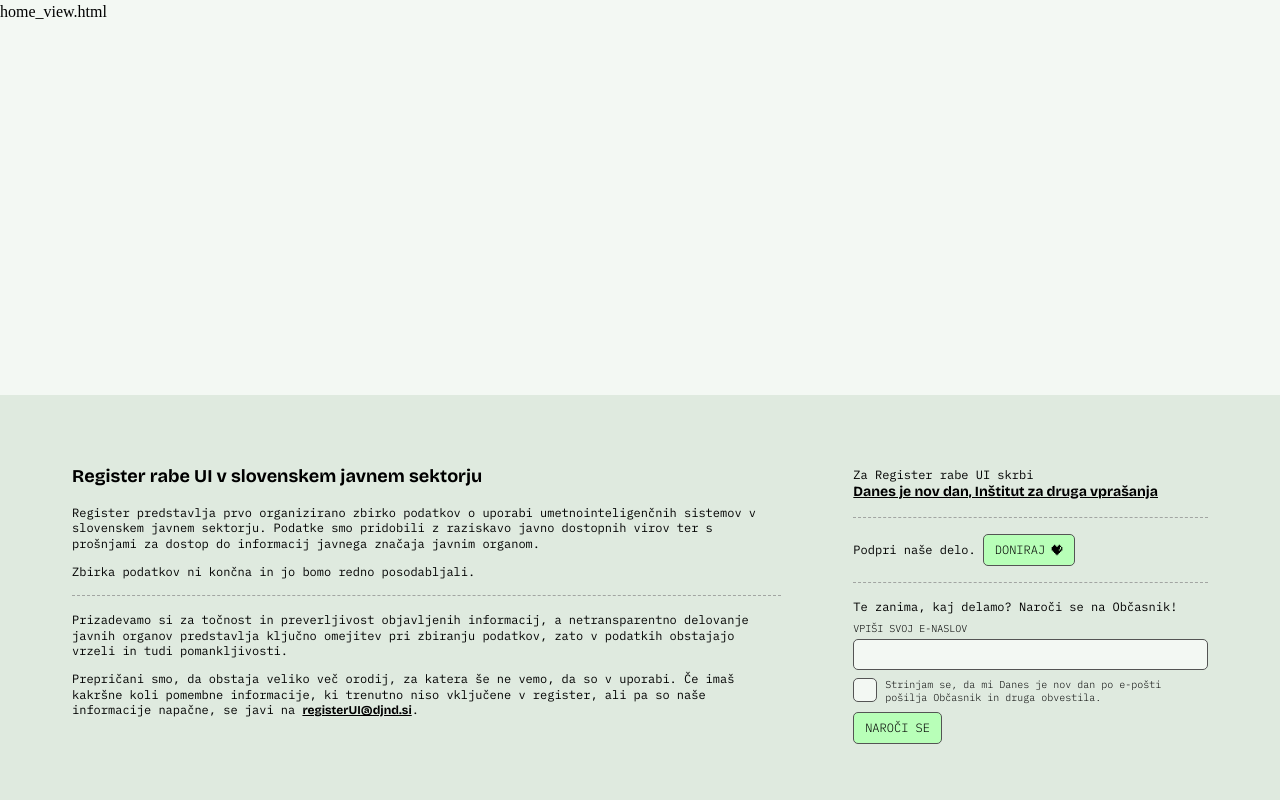
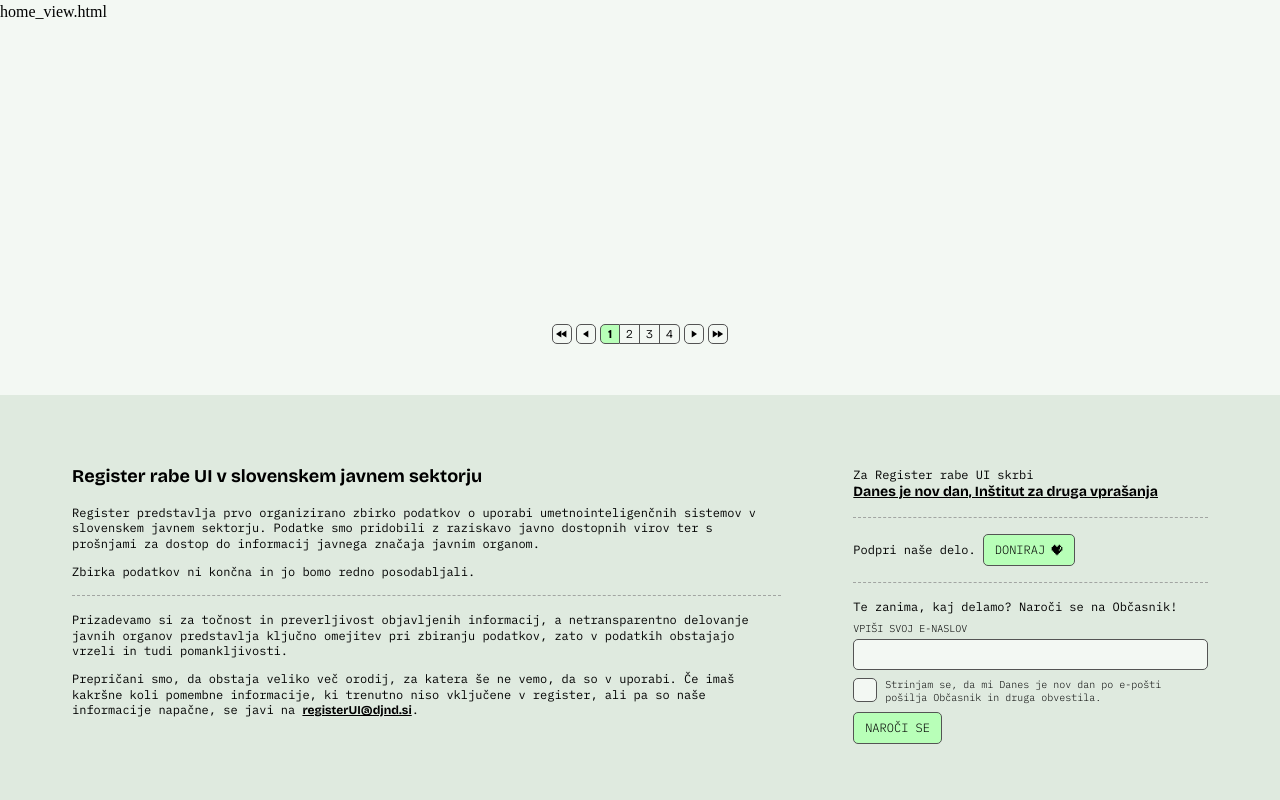
Before and after one commit to danesjenovdan/ai-registry, a Django app: page / in a window 1280 px wide. Run offline with Django 5.2, Linux system fonts and the light colour scheme; style sheets or scripts are compiled from the project's sources.

Commit message:
paginator design

```diff
--- a/ai_register/home/templates/home/home_view.html
+++ b/ai_register/home/templates/home/home_view.html
@@ -4,6 +4,10 @@
   <main class="page-content">
     <div class="container">
       home_view.html
+
+      <div style="margin-top: 300px">
+        {% include "home/partials/paginator.html" %}
+      </div>
     </div>
   </main>
 {% endblock content %}
--- /dev/null
+++ b/ai_register/home/templates/home/partials/paginator.html
@@ -0,0 +1,34 @@
+<div class="paginator">
+  <a href="#" class="page-link page-first">
+    <svg xmlns="http://www.w3.org/2000/svg" fill="#000" viewBox="0 0 11 8">
+      <path d="M5 4 10.25.536v6.928L5 4Z" />
+      <path d="M0 4 5.25.536v6.928L0 4Z" />
+    </svg>
+  </a>
+
+  <a href="#" class="page-link page-prev">
+    <svg xmlns="http://www.w3.org/2000/svg" fill="#000" viewBox="0 0 6 8">
+      <path d="M0 4 5.25.536v6.928L0 4Z" />
+    </svg>
+  </a>
+
+  <div class="page-links">
+    <a href="#" class="page-link page-number active">1</a>
+    <a href="#" class="page-link page-number">2</a>
+    <a href="#" class="page-link page-number">3</a>
+    <a href="#" class="page-link page-number">4</a>
+  </div>
+
+  <a href="#" class="page-link page-next">
+    <svg xmlns="http://www.w3.org/2000/svg" fill="#000" viewBox="0 0 6 8">
+      <path d="M6 4 .75 7.464V.536L6 4Z" />
+    </svg>
+  </a>
+
+  <a href="#" class="page-link page-last">
+    <svg xmlns="http://www.w3.org/2000/svg" fill="#000" viewBox="0 0 11 8">
+      <path d="M6 4 .75 7.464V.536L6 4Z" />
+      <path d="M11 4 5.75 7.464V.536L11 4Z" />
+    </svg>
+  </a>
+</div>
--- /dev/null
+++ b/scss-compile/scss/_paginator.scss
@@ -0,0 +1,52 @@
+.paginator {
+  display: flex;
+  gap: 0.25rem;
+  width: fit-content;
+  margin-inline: auto;
+
+  .page-link {
+    display: grid;
+    place-items: center;
+    width: 1.25rem;
+    height: 1.25rem;
+    border: 0.5px solid var(--border-color-alt);
+    border-radius: 5px;
+    font-family: var(--font-main);
+    font-weight: 300;
+    font-size: 0.75rem;
+    line-height: 1;
+    text-decoration: none;
+
+    &.active {
+      background: var(--accent-color);
+      font-weight: 700;
+    }
+
+    svg {
+      width: auto;
+      height: 45%;
+    }
+  }
+
+  .page-links {
+    display: flex;
+
+    .page-link {
+      border-radius: 0;
+
+      &:not(:first-child) {
+        border-left: 0;
+      }
+
+      &:first-child {
+        border-top-left-radius: 5px;
+        border-bottom-left-radius: 5px;
+      }
+
+      &:last-child {
+        border-top-right-radius: 5px;
+        border-bottom-right-radius: 5px;
+      }
+    }
+  }
+}
--- a/scss-compile/scss/bundle.scss
+++ b/scss-compile/scss/bundle.scss
@@ -1,4 +1,5 @@
 @import "root";
 @import "reset";
 @import "page";
+@import "paginator";
 @import "footer";
```
